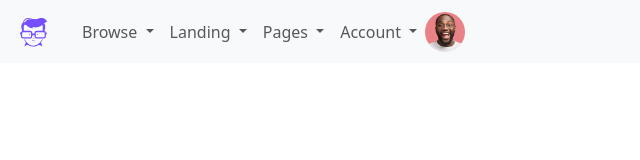
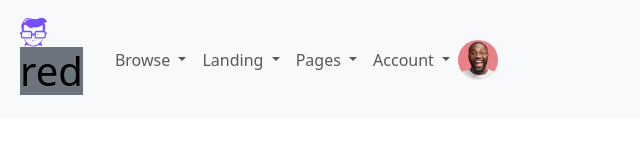
Before and after one commit to MarquisPeroni/U2-S2-G4, a website: page index.html in a window 1280 px wide. Shown: the whole page, without its empty margins (0-640 px from the left). Drawn offline with Linux system fonts and the light colour scheme.

Commit message:
firstcommit

```diff
--- a/index.html
+++ b/index.html
@@ -23,6 +23,7 @@
                 <path fill-rule="evenodd" clip-rule="evenodd" d="M12.1312 22.411C12.1575 22.2914 12.2759 22.2157 12.3956 22.2421L14.6347 22.735C14.7544 22.7614 14.83 22.8797 14.8036 22.9994C14.7773 23.119 14.659 23.1947 14.5393 23.1683L12.3002 22.6753C12.1805 22.649 12.1049 22.5307 12.1312 22.411Z" fill="#754FFE"/>
                 <path d="M13.4203 27.6754C9.00897 27.7261 5.77228 23.6613 4.70536 21.6225C4.54691 21.3197 4.42016 21.2739 4.32509 21.3373C4.17297 21.4387 4.28282 21.6437 4.32507 21.7493C4.85747 22.9916 5.58213 24.0416 5.87791 24.4113C4.83846 26.1353 4.49409 27.855 4.45183 28.4994C6.1758 26.8008 7.91668 26.8832 8.57162 27.1367C13.7055 29.7987 16.5577 27.929 18.1739 27.1367C19.4669 26.5029 21.4803 27.7388 22.3254 28.436C22.224 26.8642 21.3747 25.1402 20.9627 24.4747C21.6282 23.5873 22.1669 22.5099 22.4522 21.9711C22.6803 21.5401 22.6106 21.369 22.5472 21.3373C22.3951 21.2613 22.2092 21.4958 22.1353 21.6225C21.6599 22.4148 18.9345 27.6121 13.4203 27.6754Z" fill="#754FFE"/>
                 </svg>
+                <h1 class="bg-secondary">red</h1>
           </a>
 
           <button class="navbar-toggler" type="button" data-toggle="collapse" data-target="#navbarNav" aria-controls="navbarNav" aria-expanded="false" aria-label="Toggle navigation">
```
Also changed, not shown: scss/override.scss (added), 1 other file.
